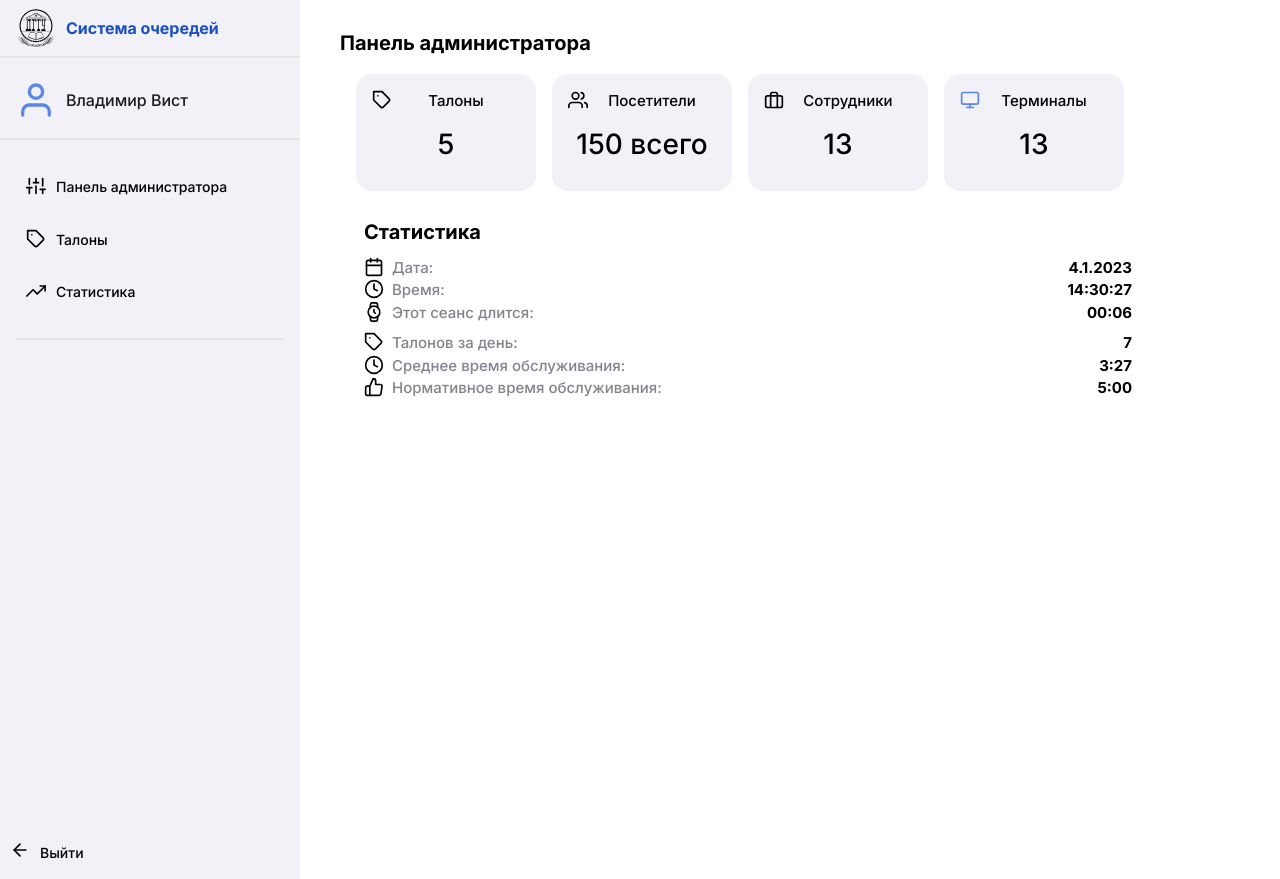
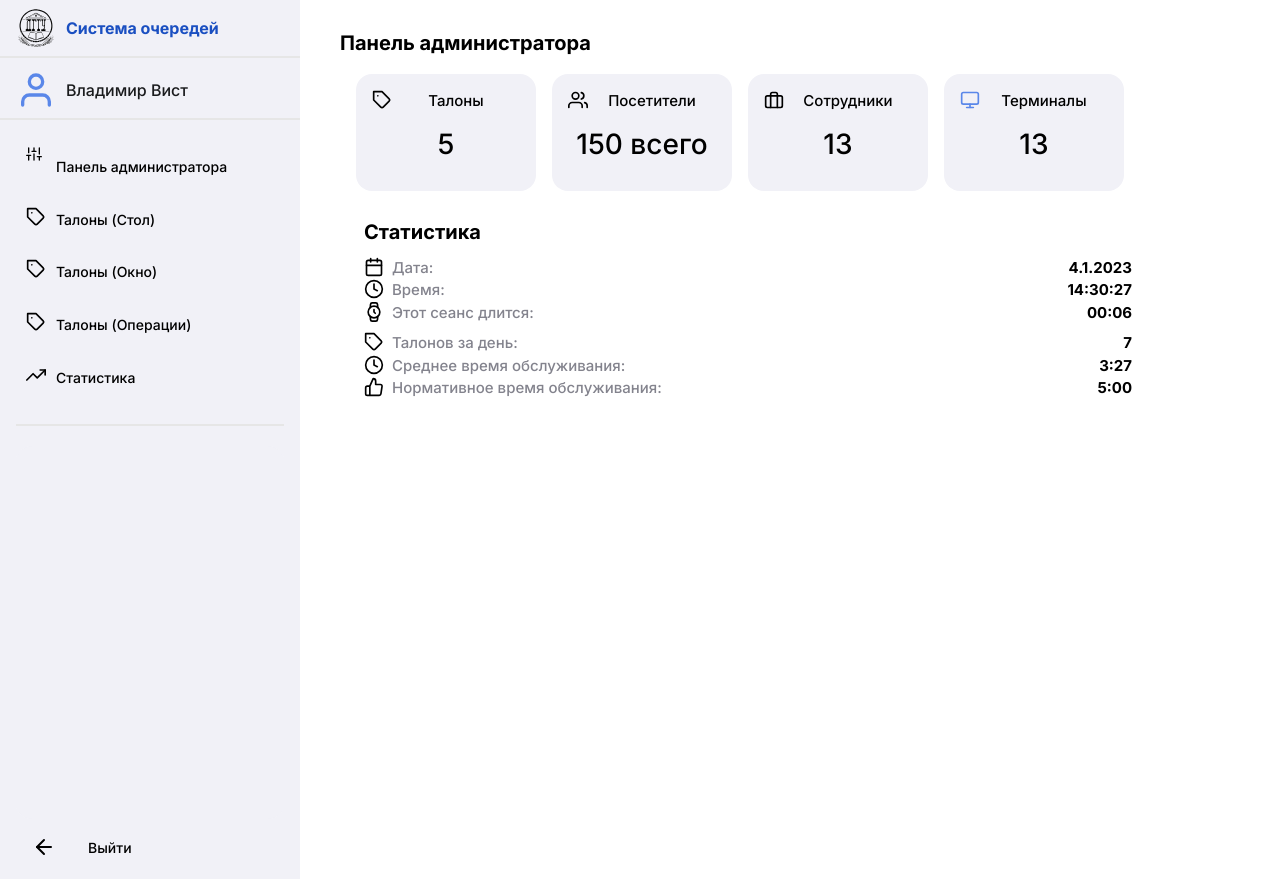
Before and after one commit to Pingwinshik/ElectronicQueue, a Flask app: template templates/admin.html in a window 1280 px wide. Run offline with Flask 2, Linux system fonts and the light colour scheme; the template is opened without the code that fills it, so the values that code supplies are empty.

Commit message:
build 04.02.2023 17:30

```diff
--- a/templates/admin.html
+++ b/templates/admin.html
@@ -14,30 +14,38 @@
         <img src="../static/img/icons/dstu.svg" alt="ДГТУ" class="w3-display-left" width="40" height="40" style="margin-right: 10px" />
         <h4 class="text-blue" style="margin-left: 50px"><b>Система очередей</b></h4>
       </div>
-      <hr class="w3-margin-top">
-      <div class="w3-display-container w3-animate-left w3-margin w3-bar" align="left">
+      <hr class="w3-margin-top" />
+      <div class="w3-display-container w3-animate-left w3-margin" align="left">
         <img src="../static/img/icons/user.svg" alt="ДГТУ" class="w3-display-left" width="40" height="40" style="margin-right: 10px" />
         <h4 class="text-blackish" style="margin-left: 50px">Владимир Вист</h4>
       </div>
-      <hr class="w3-margin-top">
-      <div class="w3-container w3-bar">
+      <hr class="w3-margin-top" />
+      <div class="w3-container">
         <button class="w3-button center w3-round-xlarge a-light-blue-hover" style="width: 100%; height: 6vh; padding: 0px !important" name="button" type="submit" onclick="w3_close();openTab('overview');">
-          <img class="search-icon" src="../static/img/icons/sliders.svg" alt="Перо" width="20" height="20" align="left" style="margin-left: 10px; margin-top: 10px" />
-          <h5 style="margin-left: 40px" align="left">Панель администратора</h5>
-        </button>
-        <button class="w3-button w3-padding-12 w3-round-xlarge a-light-blue-hover" style="width: 100%; height: 6vh; padding: 0px !important" name="button" type="submit" onclick="w3_close();openTab('tickets');">
-          <img class="search-icon" src="../static/img/icons/tag.svg" alt="Талоны" width="20" height="20" align="left" style="margin-left: 10px; margin-top: 10px" />
-          <h5 style="margin-left: 40px" align="left">Талоны</h5>
+          <img class="search-icon" src="../static/img/icons/sliders.svg" alt="Перо" width="16" height="16" align="left" style="margin-left: 10px" />
+          <h5 style="margin-left: 40px; vertical-align: middle" align="left">Панель администратора</h5>
         </button>
         <button class="w3-button w3-padding-12 w3-round-xlarge a-light-blue-hover" style="width: 100%; height: 6vh; padding: 0px !important" name="button" type="submit" onclick="w3_close();openTab('tickets-desk');">
-          <img class="search-icon" src="../static/img/icons/trending-up.svg" alt="Администратор" width="20" height="20" align="left" style="margin-left: 10px; margin-top: 10px" />
+          <img class="search-icon" src="../static/img/icons/tag.svg" alt="Талоны" width="20" height="20" align="left" style="margin-left: 10px; margin-top: 8px" />
+          <h5 style="margin-left: 40px" align="left">Талоны (Стол)</h5>
+        </button>
+        <button class="w3-button w3-padding-12 w3-round-xlarge a-light-blue-hover" style="width: 100%; height: 6vh; padding: 0px !important" name="button" type="submit" onclick="w3_close();openTab('tickets-window');">
+          <img class="search-icon" src="../static/img/icons/tag.svg" alt="Талоны" width="20" height="20" align="left" style="margin-left: 10px; margin-top: 8px" />
+          <h5 style="margin-left: 40px" align="left">Талоны (Окно)</h5>
+        </button>
+        <button class="w3-button w3-padding-12 w3-round-xlarge a-light-blue-hover" style="width: 100%; height: 6vh; padding: 0px !important" name="button" type="submit" onclick="w3_close();openTab('tickets-history');">
+          <img class="search-icon" src="../static/img/icons/tag.svg" alt="Талоны" width="20" height="20" align="left" style="margin-left: 10px; margin-top: 8px" />
+          <h5 style="margin-left: 40px" align="left">Талоны (Операции)</h5>
+        </button>
+        <button class="w3-button w3-padding-12 w3-round-xlarge a-light-blue-hover" style="width: 100%; height: 6vh; padding: 0px !important" name="button" type="submit" onclick="w3_close();openTab('stats');">
+          <img class="search-icon" src="../static/img/icons/trending-up.svg" alt="Администратор" width="20" height="20" align="left" style="margin-left: 10px; margin-top: 8px" />
           <h5 style="margin-left: 40px" align="left">Статистика</h5>
         </button>
         <hr />
         <div class="w3-padding-12 w3-round-xlarge a-grey" style="width: 100%; height: 42.5vh; padding: 0px !important"></div>
-      <button class="w3-button w3-padding-12 w3-round-xlarge a-light-blue-hover w3-display-bottomright" style="width: 100%; height: 6vh; padding: 0px !important" name="button" type="submit" onclick="w3_close()">
-        <img class="search-icon" src="../static/img/icons/arrow-left.svg" alt="Администратор" width="20" height="20" align="left" style="margin-left: 10px; margin-top: 8px"/>
-        <h5 style="margin-left: 40px" align="left">Выйти</h5>
+      <button class="w3-button w3-bar w3-round-xlarge a-light-blue-hover" style="width: 100%; height: 6vh; padding: 0px !important" name="button" type="submit" onclick="w3_close()">
+        <div class="w3-bar-item"><img class="search-icon" src="../static/img/icons/arrow-left.svg" alt="Администратор" width="24" height="24" align="left" style="margin-top: 8px" /></div>
+        <div class="w3-bar-item"><h5 style="" align="left">Выйти</h5></div>
       </button>
       </div>
       <div class="w3-container"></div>
@@ -111,19 +119,27 @@
           </div>
         </div>
       </div>
-      <div class="tab w3-container w3-padding-large w3-grey w3-bar" id="tickets" style="display: none">
+      <div class="tab w3-container w3-padding-large w3-grey w3-bar" id="tickets-desk" style="display: none">
         <h1 class="w3-margin w3-bar-item"><b>Статистика</b></h1>
+        <button class="w3-button w3-margin-top w3-bar-item a-grey w3-round-xlarge a-light-blue-hover" style="height: 6vh" onclick="w3_close();openTab('stats'); "name="button">Рабочий стол</button>
+        <button class="w3-button w3-margin-top w3-bar-item a-grey w3-round-xlarge a-light-blue-hover a-margin-left-8" style="height: 6vh" onclick="w3_close();openTab('tickets-window');" name="button">Окна</button>
+        <button class="w3-button w3-margin-top w3-bar-item a-grey w3-round-xlarge a-light-blue-hover a-margin-left-8" style="height: 6vh" onclick="w3_close();openTab('tickets-history');" name="button">Операции</button>
+        <button class="w3-button w3-margin-top w3-bar-item a-grey w3-round-xlarge a-light-blue-hover a-margin-left-8" style="height: 6vh" name="button">История</button>
         <table class="w3-margin w3-table w3-round-xlarge w3-bordered w3-border">
           <thead>
             <tr class="a-grey">
-              <th>ID</th>
-              <th>Номер талона</th>
-              <th>Статус</th>
-              <th>Время обслуживания</th>
-              <th>Присвоенный оператор</th>
+              <th>Всего талонов</th>
+              <th>Всего операций</th>
+              <th>В очереди</th>
+              <th>Ср. время ожидания</th>
+              <th>За день</th>
+              <th>Сейчас</th>
+              <th>Ср. время</th>
             </tr>
           </thead>
           <tr>
+            <td>0</td>
+            <td>0</td>
             <td>0</td>
             <td>0</td>
             <td>0</td>
@@ -134,7 +150,7 @@
       </div>
       <div class="tab w3-container w3-padding-large w3-grey w3-bar" id="tickets-window" style="display: none">
         <h1 class="w3-margin w3-bar-item"><b>Статистика</b></h1>
-        <button class="w3-button w3-margin-top w3-bar-item a-grey w3-round-xlarge a-light-blue-hover" style="height: 6vh" onclick="w3_close();openTab('tickets-desk'); "name="button">Рабочий стол</button>
+        <button class="w3-button w3-margin-top w3-bar-item a-grey w3-round-xlarge a-light-blue-hover" style="height: 6vh" onclick="w3_close();openTab('stats'); "name="button">Рабочий стол</button>
         <button class="w3-button w3-margin-top w3-bar-item a-grey w3-round-xlarge a-light-blue-hover a-margin-left-8" style="height: 6vh" onclick="w3_close();openTab('tickets-window');" name="button">Окна</button>
         <button class="w3-button w3-margin-top w3-bar-item a-grey w3-round-xlarge a-light-blue-hover a-margin-left-8" style="height: 6vh" onclick="w3_close();openTab('tickets-history');" name="button">Операции</button>
         <button class="w3-button w3-margin-top w3-bar-item a-grey w3-round-xlarge a-light-blue-hover a-margin-left-8" style="height: 6vh" name="button">История</button>
@@ -161,7 +177,7 @@
       </div>
       <div class="tab w3-container w3-padding-large w3-grey w3-bar" id="tickets-history" style="display: none">
         <h1 class="w3-margin w3-bar-item"><b>Статистика</b></h1>
-        <button class="w3-button w3-margin-top w3-bar-item a-grey w3-round-xlarge a-light-blue-hover" style="height: 6vh" onclick="w3_close();openTab('tickets-desk'); "name="button">Рабочий стол</button>
+        <button class="w3-button w3-margin-top w3-bar-item a-grey w3-round-xlarge a-light-blue-hover" style="height: 6vh" onclick="w3_close();openTab('stats'); "name="button">Рабочий стол</button>
         <button class="w3-button w3-margin-top w3-bar-item a-grey w3-round-xlarge a-light-blue-hover a-margin-left-8" style="height: 6vh" onclick="w3_close();openTab('tickets-window');" name="button">Окна</button>
         <button class="w3-button w3-margin-top w3-bar-item a-grey w3-round-xlarge a-light-blue-hover a-margin-left-8" style="height: 6vh" onclick="w3_close();openTab('tickets-history');" name="button">Операции</button>
         <button class="w3-button w3-margin-top w3-bar-item a-grey w3-round-xlarge a-light-blue-hover a-margin-left-8" style="height: 6vh" name="button">История</button>
@@ -205,12 +221,14 @@
           </tr>
         </table>
       </div>
-      <div class="tab w3-container w3-padding-large w3-grey w3-bar" id="tickets-desk" style="display: none">
-        <h1 class="w3-margin w3-bar-item"><b>Статистика</b></h1>
-        <button class="w3-button w3-margin-top w3-bar-item a-grey w3-round-xlarge a-light-blue-hover" style="height: 6vh" onclick="w3_close();openTab('tickets-desk'); "name="button">Рабочий стол</button>
+      <div class="tab w3-container" id="stats" style="display: none">
+       <div class="w3-container w3-bar">
+        <h1 class="w3-bar-item" style="height: 6vh"><b>Статистика</b></h1>
+        <button class="w3-button w3-margin-top w3-bar-item a-grey w3-round-xlarge a-light-blue-hover" style="height: 6vh" onclick="w3_close();openTab('stats'); "name="button">Рабочий стол</button>
         <button class="w3-button w3-margin-top w3-bar-item a-grey w3-round-xlarge a-light-blue-hover a-margin-left-8" style="height: 6vh" onclick="w3_close();openTab('tickets-window');" name="button">Окна</button>
         <button class="w3-button w3-margin-top w3-bar-item a-grey w3-round-xlarge a-light-blue-hover a-margin-left-8" style="height: 6vh" onclick="w3_close();openTab('tickets-history');" name="button">Операции</button>
         <button class="w3-button w3-margin-top w3-bar-item a-grey w3-round-xlarge a-light-blue-hover a-margin-left-8" style="height: 6vh" name="button">История</button>
+       </div>
         <table class="w3-margin w3-table w3-round-xlarge w3-bordered w3-border">
           <thead>
             <tr class="a-grey">
```
